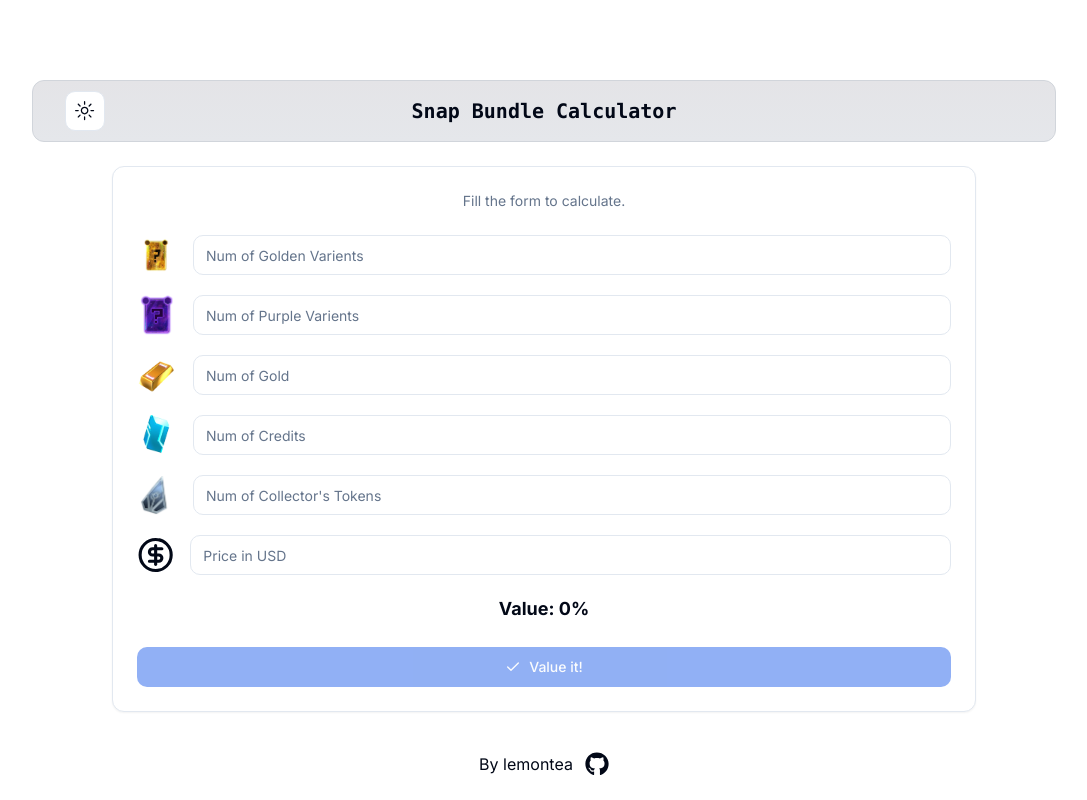
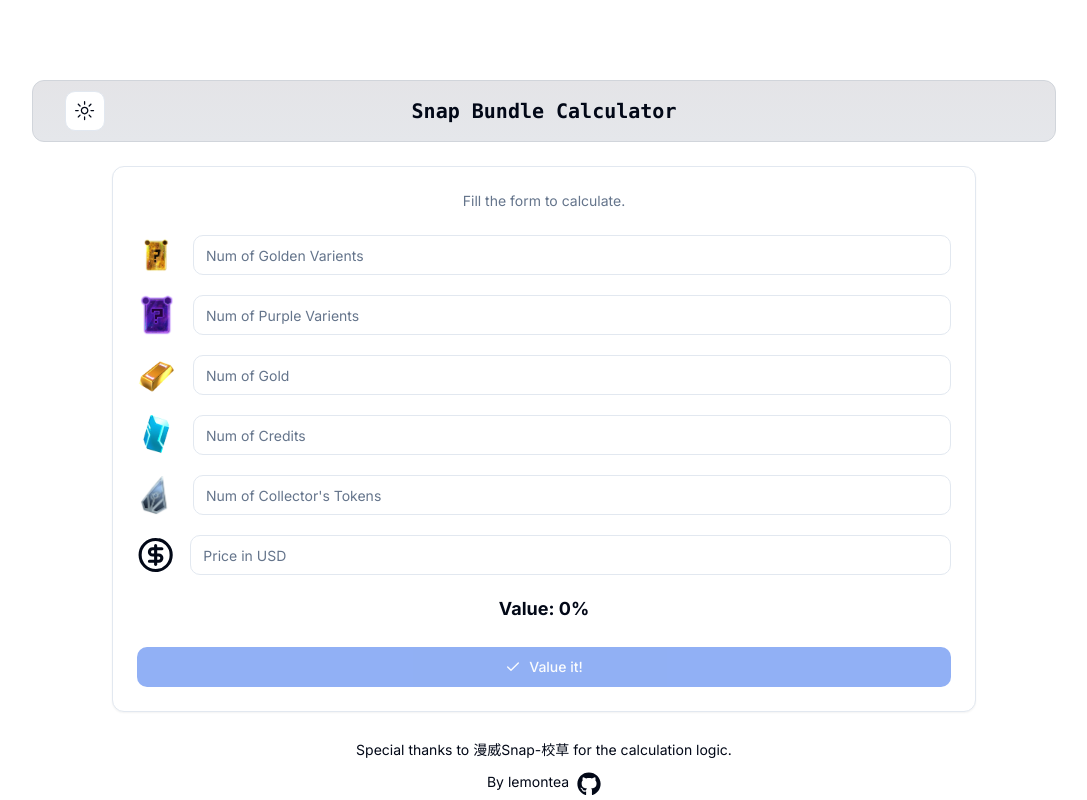
Before and after one commit to lemonteaau/snapsnap.pro, a Next.js app: page / in a window 1280 px wide. Shown: the whole page, without its empty margins (96-1183 px from the left). Built offline with nearby package versions, Linux system fonts and the light colour scheme.

Commit message:
chore: Add acknowledge text in footer

```diff
--- a/src/app/page.tsx
+++ b/src/app/page.tsx
@@ -32,14 +32,24 @@ function Header() {
 
 function Footer() {
   return (
-    <footer className="fixed bottom-6 left-0 flex h-10 w-full items-end justify-center gap-3 bg-gradient-to-t from-white via-white dark:from-black dark:via-black lg:bg-none">
-      <p>
-        By {"  "}
-        <Link href="https://github.com/lemonteaau">lemontea</Link>
+    <footer className="fixed bottom-0 left-0 flex h-16 w-full flex-col items-center justify-center gap-3 bg-gradient-to-t from-white via-white dark:from-black dark:via-black lg:bg-none">
+      <p className="text-sm">
+        Special thanks to{" "}
+        <Link href="https://www.bilibili.com/video/BV1K1421d7WB/">
+          漫威Snap-校草
+        </Link>{" "}
+        for the calculation logic.
       </p>
-      <Link href="https://github.com/lemonteaau">
-        <FaGithub size={24} />
-      </Link>
+      <p className="flex flex-row gap-1 text-sm">
+        By
+        <Link
+          href="https://github.com/lemonteaau/snap-bundle-calculator"
+          className="flex flex-nowrap gap-2"
+        >
+          lemontea
+          <FaGithub size={24} />
+        </Link>
+      </p>
     </footer>
   );
 }
```
